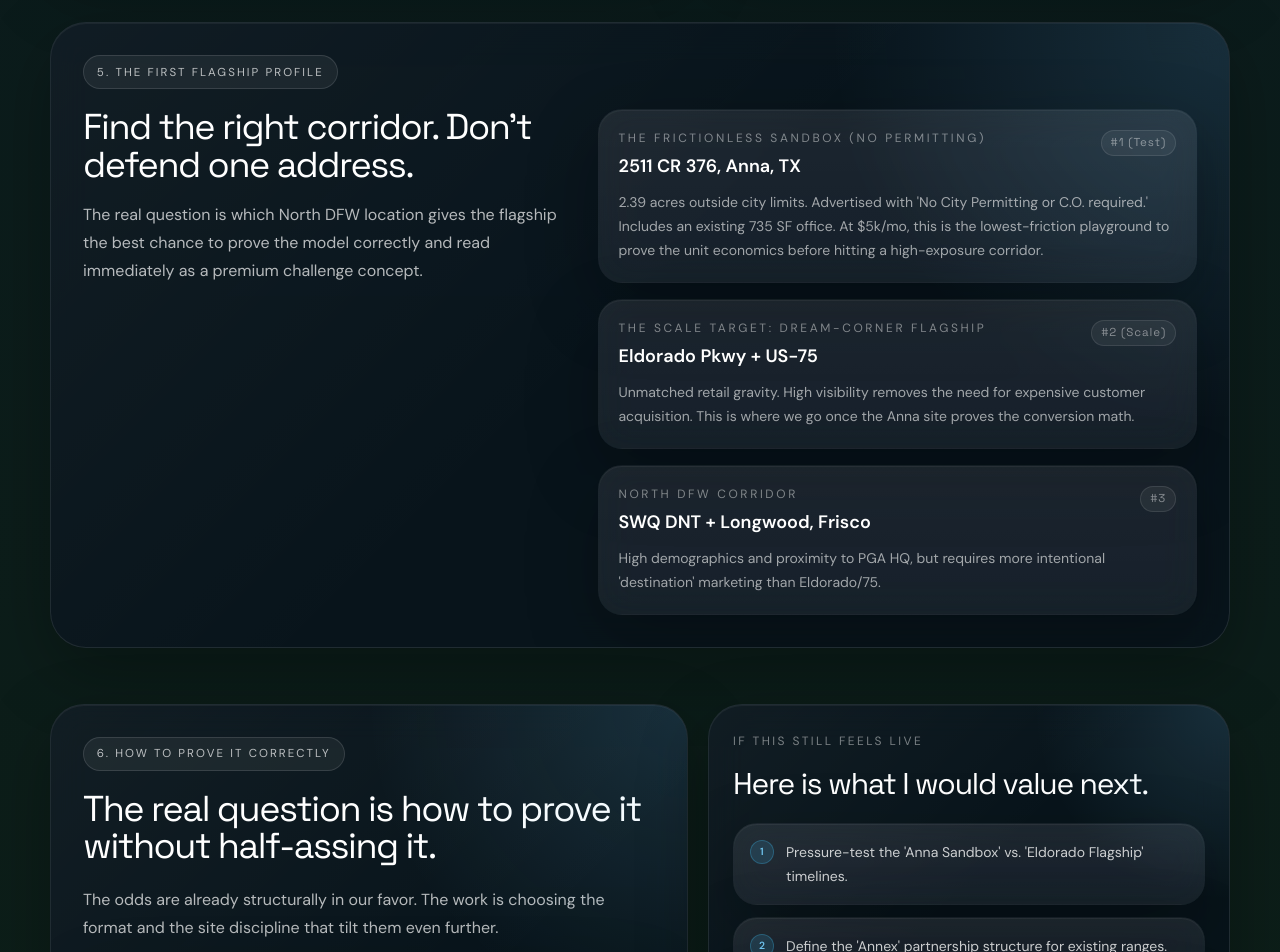
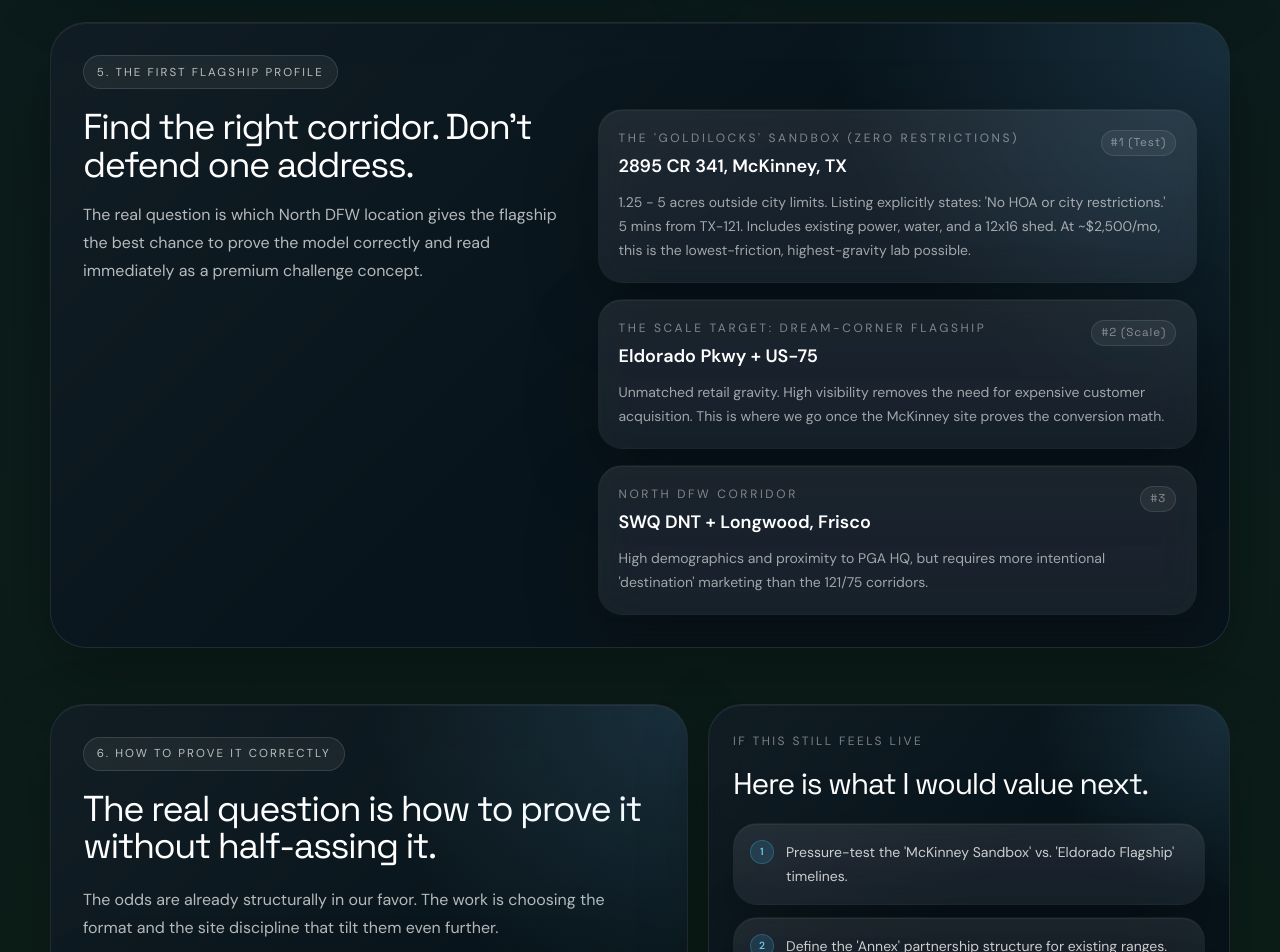
Before and after one commit to widescopeindustries/onlyaces, a Next.js app: page /chris in a window 1280 px wide. Shown: the part 4980-5932 px from the top of the page. Built offline with nearby package versions, Linux system fonts and the light colour scheme.

Commit message:
Pivot to McKinney 'Goldilocks' site for Tier 1 test

```diff
--- a/src/app/chris/page.tsx
+++ b/src/app/chris/page.tsx
@@ -76,24 +76,24 @@ const proAngle = [
 
 const siteCandidates = [
   {
-    title: "2511 CR 376, Anna, TX",
-    strength: "The Frictionless Sandbox (No Permitting)",
+    title: "2895 CR 341, McKinney, TX",
+    strength: "The 'Goldilocks' Sandbox (Zero Restrictions)",
     risk:
-      "2.39 acres outside city limits. Advertised with 'No City Permitting or C.O. required.' Includes an existing 735 SF office. At $5k/mo, this is the lowest-friction playground to prove the unit economics before hitting a high-exposure corridor.",
+      "1.25 - 5 acres outside city limits. Listing explicitly states: 'No HOA or city restrictions.' 5 mins from TX-121. Includes existing power, water, and a 12x16 shed. At ~$2,500/mo, this is the lowest-friction, highest-gravity lab possible.",
     tier: "1 (Test)",
   },
   {
     title: "Eldorado Pkwy + US-75",
     strength: "The Scale Target: Dream-corner flagship",
     risk:
-      "Unmatched retail gravity. High visibility removes the need for expensive customer acquisition. This is where we go once the Anna site proves the conversion math.",
+      "Unmatched retail gravity. High visibility removes the need for expensive customer acquisition. This is where we go once the McKinney site proves the conversion math.",
     tier: "2 (Scale)",
   },
   {
     title: "SWQ DNT + Longwood, Frisco",
     strength: "North DFW corridor",
     risk:
-      "High demographics and proximity to PGA HQ, but requires more intentional 'destination' marketing than Eldorado/75.",
+      "High demographics and proximity to PGA HQ, but requires more intentional 'destination' marketing than the 121/75 corridors.",
     tier: "3",
   },
 ];
@@ -111,7 +111,7 @@ const edgeChoices = [
 ];
 
 const asks = [
-  "Pressure-test the 'Anna Sandbox' vs. 'Eldorado Flagship' timelines.",
+  "Pressure-test the 'McKinney Sandbox' vs. 'Eldorado Flagship' timelines.",
   "Define the 'Annex' partnership structure for existing ranges.",
   "Confirm a structure where I stay involved as founding concept partner.",
 ];
```
